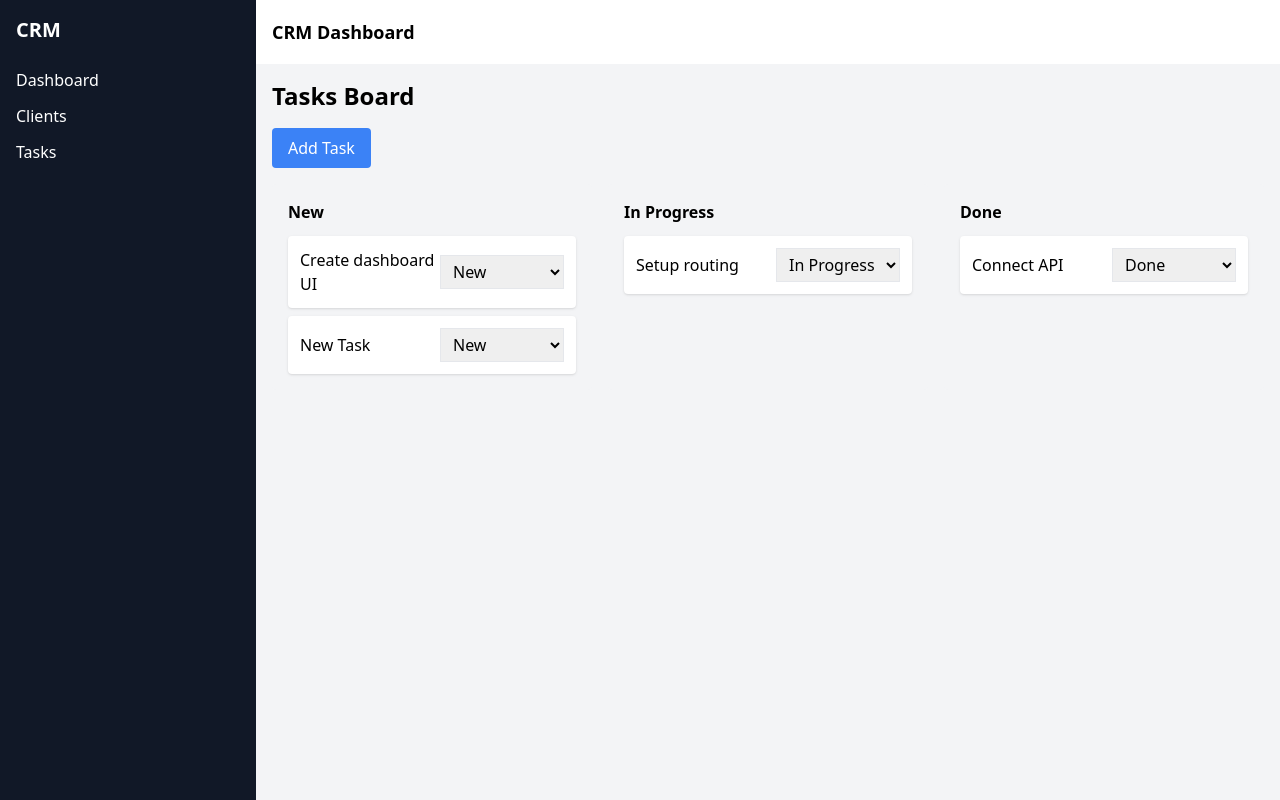
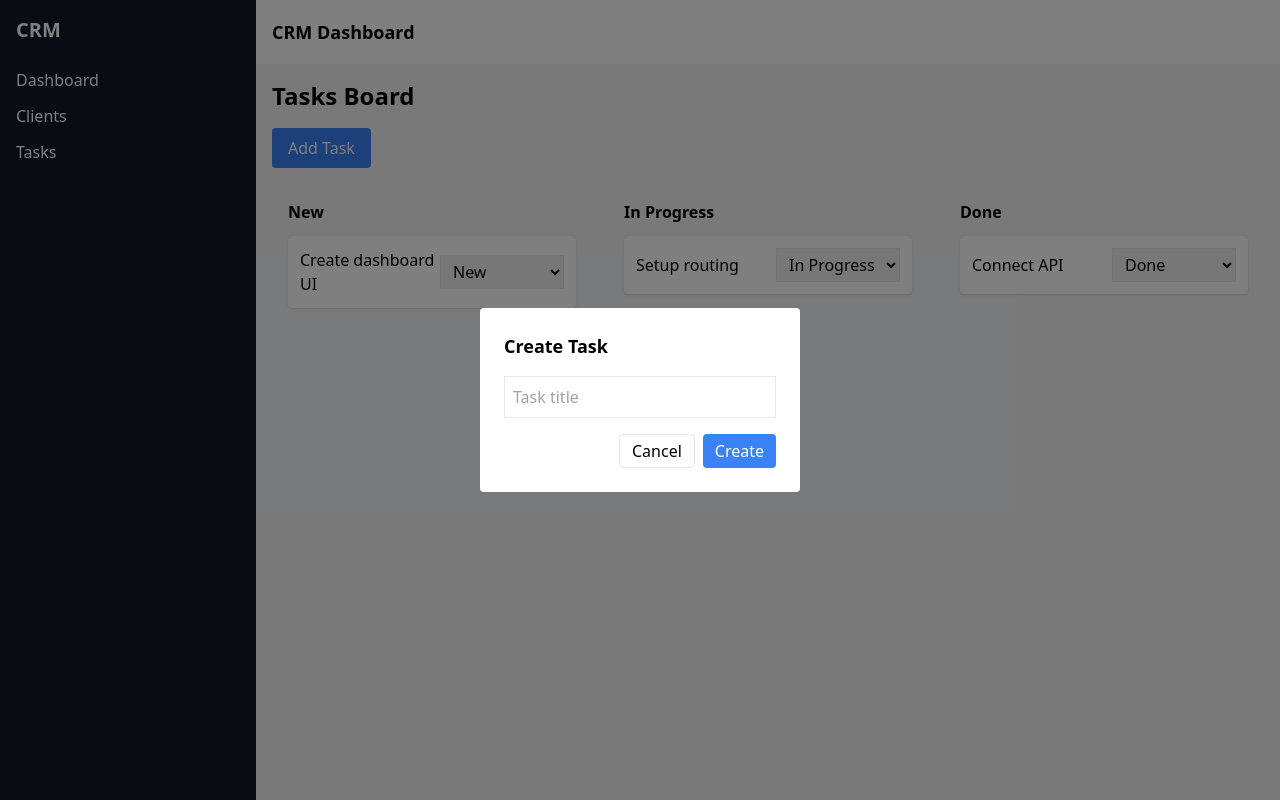
Before and after one commit to EvgeniyKarpuhin/crm-dashboard, a React (Vite) app: page /tasks in a window 1280 px wide. Both pictures are taken after a click on the button "Add Task". Built offline with nearby package versions, Linux system fonts and the light colour scheme.

Commit message:
added modal

```diff
--- a/src/pages/Tasks.tsx
+++ b/src/pages/Tasks.tsx
@@ -1,8 +1,10 @@
+import { useState, useEffect } from "react";
 import { useTaskStore } from "../store/useTaskStore";
-// import { TaskStatus } from "../store/useTaskStore";
 
 const Tasks = () => {
     const { tasks, addTask, updateStatus } = useTaskStore();
+    const [isOpen, setIsOpen] = useState(false);
+    const [title, setTitle] = useState("");
 
     const newTasks = tasks.filter((t) => t.status === "new");
     const inProgressTask = tasks.filter((t) => t.status === "in-progress");
@@ -39,12 +41,23 @@ const Tasks = () => {
         </div>
     );
 
+    useEffect(() => {
+        const handleEsc = (e: KeyboardEvent) => {
+            if (e.key === "Escape") {
+                setIsOpen(false);
+            }
+        };
+
+        window.addEventListener("keydown", handleEsc);
+        return () => window.removeEventListener("keydown", handleEsc);
+    }, []);
+
     return (
         <div>
             <h2 className="text-2xl font-bold mb-4">Tasks Board</h2>
 
             <button
-                onClick={() => addTask("New Task")}
+                onClick={() => setIsOpen(true)}
                 className="mb-4 px-4 py-2 bg-blue-500 text-white rounded"
             >
                 Add Task
@@ -55,6 +68,48 @@ const Tasks = () => {
                 {renderColumn("In Progress", inProgressTask)}
                 {renderColumn("Done", doneTasks)}
             </div>
+
+            {isOpen && (
+                <div
+                    className="fixed inset-0 bg-black/50 flex items-center justify-center"
+                    onClick={() => setIsOpen(false)}
+                >
+                    <div
+                        className="bg-white p-6 rounded w-80"
+                        onClick={(e) => e.stopPropagation()}
+                    >
+                        <h3 className="text-lg font-bold mb-4">Create Task</h3>
+
+                        <input
+                            value={title}
+                            onChange={(e) => setTitle(e.target.value)}
+                            placeholder="Task title"
+                            className="w-full border p-2"
+                        />
+
+                        <div className="flex justify-end gap-2 mt-4">
+                            <button
+                                onClick={() => setIsOpen(false)}
+                                className="px-3 py-1 border rounded"
+                            >
+                                Cancel
+                            </button>
+
+                            <button
+                                onClick={() => {
+                                    if (!title.trim()) return;
+                                    addTask(title);
+                                    setTitle("");
+                                    setIsOpen(false);
+                                }}
+                                className="px-3 py-1 bg-blue-500 text-white rounded"
+                            >
+                                Create
+                            </button>
+                        </div>
+                    </div>
+                </div>
+            )}
         </div>
     );
 };
```
